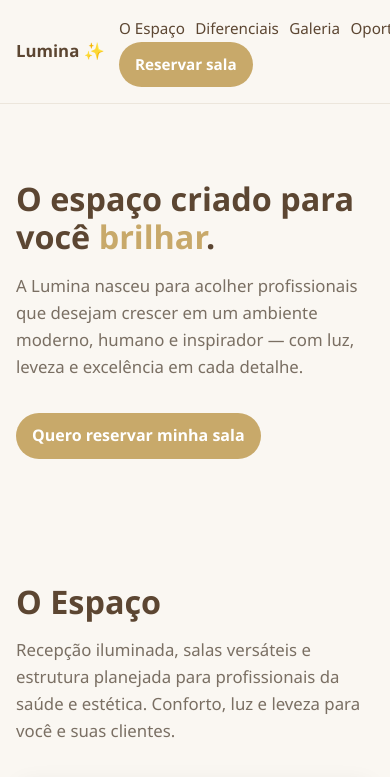
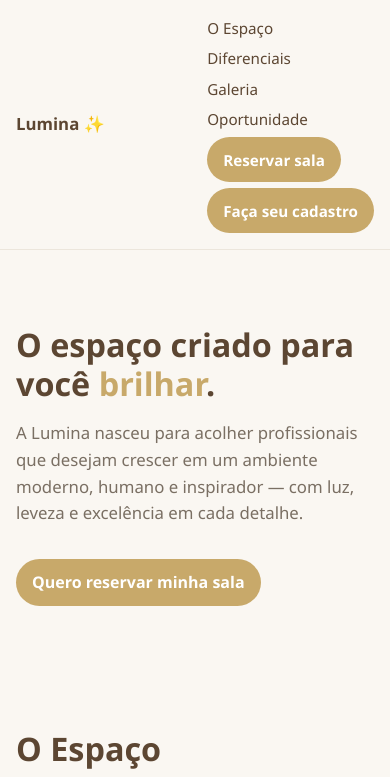
Before and after one commit to luminaesteticaebemestar-cyber/lumina-institucional, a plain HTML site: page index.html in a window 390 px wide. Shown: the top 777 px of the page. Drawn offline with Linux system fonts and the light colour scheme.

Commit message:
Update index.html

```diff
--- a/index.html
+++ b/index.html
@@ -1,5 +1,4 @@
 <!DOCTYPE html>
-
 <html lang="pt-BR">
 <head>
 <meta charset="utf-8"/>
@@ -23,7 +22,6 @@
     .gallery {display:grid;gap:14px;grid-template-columns:repeat(2,1fr);} .gallery img {width:100%;height:100%;object-fit:cover;border-radius:12px;border:1px solid var(--line);box-shadow:var(--shadow);} @media (max-width: 720px) { .gallery {grid-template-columns: 1fr;} }
     .lightbox {position:fixed;inset:0;background:rgba(0,0,0,.8);display:none;align-items:center;justify-content:center;padding:24px;z-index:100;}
     .lightbox img {max-width:92vw;max-height:92vh;border-radius:12px;box-shadow:0 10px 40px rgba(0,0,0,.4);} .lightbox.show {display:flex;} .lightbox .close {position:absolute;top:18px;right:22px;color:#fff;font-size:28px;cursor:pointer;}
-
 
     /* ====== MOBILE TUNE (até 820px) ====== */
     @media (max-width: 820px) {
@@ -51,32 +49,128 @@
       body{ padding-bottom:96px; }
     }
 
+    /* Alinhamento dos links e botões no menu (desktop e mobile) */
+    .menu-links{
+      display:flex;
+      flex-wrap:wrap;
+      gap:10px;
+      align-items:center;
+      justify-content:flex-end;
+    }
+    @media (max-width:600px){
+      .menu-links{ flex-direction:column; align-items:flex-start; gap:6px; }
+    }
+
+    /* (existente) estilos de CTA sticky – mantidos */
     #cta-sticky{ bottom:18px; left:50%; transform:translateX(-50%); }
     #cta-sticky .btn{ font-size:1.05rem; padding:.7rem 1.25rem; }
     #cta-sticky .close{ width:36px; height:36px; line-height:1; font-size:20px; }
 </style>
 </head>
 <body>
-<header><nav><div class="brand">Lumina ✨</div><div><a href="#espaco">O Espaço</a><a href="#diferenciais">Diferenciais</a><a href="#galeria">Galeria</a><a href="#oportunidade">Oportunidade</a><a class="btn primary" href="#contato">Reservar sala</a></div></nav></header>
-<section class="section hero"><div class="container"><h1 class="title">O espaço criado para você <span style="color: var(--accent)">brilhar</span>.</h1><p class="lead">A Lumina nasceu para acolher profissionais que desejam crescer em um ambiente moderno, humano e inspirador — com luz, leveza e excelência em cada detalhe.</p><a class="btn primary" href="#contato">Quero reservar minha sala</a></div></section>
-<section class="section" id="espaco"><div class="container"><h2 class="title">O Espaço</h2><p class="lead">Recepção iluminada, salas versáteis e estrutura planejada para profissionais da saúde e estética. Conforto, luz e leveza para você e suas clientes.</p>
+
+<header>
+  <nav>
+    <div class="brand">Lumina ✨</div>
+    <div class="menu-links">
+      <a href="#espaco">O Espaço</a>
+      <a href="#diferenciais">Diferenciais</a>
+      <a href="#galeria">Galeria</a>
+      <a href="#oportunidade">Oportunidade</a>
+      <a class="btn primary" href="#contato">Reservar sala</a>
+      <a class="btn primary" href="cadastro.html">Faça seu cadastro</a>
+    </div>
+  </nav>
+</header>
+
+<section class="section hero">
+  <div class="container">
+    <h1 class="title">O espaço criado para você <span style="color: var(--accent)">brilhar</span>.</h1>
+    <p class="lead">A Lumina nasceu para acolher profissionais que desejam crescer em um ambiente moderno, humano e inspirador — com luz, leveza e excelência em cada detalhe.</p>
+    <a class="btn primary" href="#contato">Quero reservar minha sala</a>
+  </div>
+</section>
+
+<section class="section" id="espaco">
+  <div class="container">
+    <h2 class="title">O Espaço</h2>
+    <p class="lead">Recepção iluminada, salas versáteis e estrutura planejada para profissionais da saúde e estética. Conforto, luz e leveza para você e suas clientes.</p>
     <div class="cards">
-<div class="card"><h3>Recepção elegante</h3><p>Ambiente acolhedor e sofisticado para receber seus clientes com charme.</p><img alt="Recepção Lumina" class="render" src="./images/render-recepcao.jpg"/></div>
-<div class="card"><h3>Salas versáteis</h3><p>Espaços flexíveis para diferentes especialidades: manicure, estética, sobrancelha/cílios, depilação, massoterapia e muito mais.</p><img alt="Salas Lumina" class="render" src="./images/render-sala.jpg"/></div>
-<div class="card"><h3>Acompanhamento com a arquiteta</h3><p>Você terá suporte direto da arquiteta responsável pela Lumina, garantindo que cada detalhe esteja em sintonia com a identidade e o propósito da clínica.</p><img alt="Arquiteta Lumina" class="render" src="./images/render-arquiteta.jpg"/></div>
-</div></div></section>
-<section class="section" id="diferenciais"><div class="container"><h2 class="title">Diferenciais</h2><p class="lead">Mais do que salas, a Lumina é uma comunidade que acredita no poder do cuidado, da estética e da transformação humana.</p>
-<div class="cards"><div class="card"><h3>Estética minimalista</h3><p>Design leve, elegante e atemporal que valoriza a experiência.</p></div><div class="card"><h3>Ambiente de confiança</h3><p>Relações transparentes e respeito ao seu estilo de trabalho.</p></div><div class="card"><h3>Crescimento</h3><p>Estrutura e marca para potencializar o seu atendimento e fidelização.</p></div></div></div></section>
-<section class="section" id="galeria"><div class="container"><h2 class="title">Galeria de Ambientes</h2><p class="lead">Cada espaço da Lumina foi pensado para acolher com luz, conforto e sofisticação. Veja alguns detalhes do projeto.</p><div class="gallery"><a class="g-item" href="./images/gallery-1.jpg"><img alt="Galeria Lumina 1" decoding="async" loading="lazy" src="./images/gallery-1.jpg"/></a><a class="g-item" href="./images/gallery-2.jpg"><img alt="Galeria Lumina 2" decoding="async" loading="lazy" src="./images/gallery-2.jpg"/></a><a class="g-item" href="./images/gallery-3.jpg"><img alt="Galeria Lumina 3" decoding="async" loading="lazy" src="./images/gallery-3.jpg"/></a><a class="g-item" href="./images/gallery-4.jpg"><img alt="Galeria Lumina 4" decoding="async" loading="lazy" src="./images/gallery-4.jpg"/></a></div></div></section>
-<section class="section" id="oportunidade"><div class="container"><h2 class="title">Oportunidade</h2><p class="lead">Trabalhar na Lumina é transformar vidas — começando pela sua. Aqui, você encontra estrutura, pertencimento e o acompanhamento próximo da arquiteta da Lumina, garantindo harmonia e excelência no seu espaço. As primeiras reservas contam com condições especiais de pré-lançamento.</p><div class="banner"><p><strong>Pré-lançamento Lumina:</strong> condições especiais para as primeiras reservas. Garanta já a sua!</p><a class="btn primary" href="#contato">Reservar minha sala</a></div></div></section>
-<section class="section" id="contato"><div class="container" style="text-align:center;"><h2 class="title">Pronta para brilhar com a Lumina?</h2><p class="lead">Mande uma mensagem e garanta prioridade no pré-lançamento.</p><a class="btn primary" href="https://wa.me/5531987590587" target="_blank">WhatsApp</a><a class="btn" href="mailto:mobeaarquitetura@gmail.com" style="margin-left:1rem;">E-mail</a></div></section>
-<footer><p>© <span id="year"></span> Lumina — Clínica de saúde e bem-estar.</p></footer>
+      <div class="card">
+        <h3>Recepção elegante</h3>
+        <p>Ambiente acolhedor e sofisticado para receber seus clientes com charme.</p>
+        <img alt="Recepção Lumina" class="render" src="./images/render-recepcao.jpg"/>
+      </div>
+      <div class="card">
+        <h3>Salas versáteis</h3>
+        <p>Espaços flexíveis para diferentes especialidades: manicure, estética, sobrancelha/cílios, depilação, massoterapia e muito mais.</p>
+        <img alt="Salas Lumina" class="render" src="./images/render-sala.jpg"/>
+      </div>
+      <div class="card">
+        <h3>Acompanhamento com a arquiteta</h3>
+        <p>Você terá suporte direto da arquiteta responsável pela Lumina, garantindo que cada detalhe esteja em sintonia com a identidade e o propósito da clínica.</p>
+        <img alt="Arquiteta Lumina" class="render" src="./images/render-arquiteta.jpg"/>
+      </div>
+    </div>
+  </div>
+</section>
+
+<section class="section" id="diferenciais">
+  <div class="container">
+    <h2 class="title">Diferenciais</h2>
+    <p class="lead">Mais do que salas, a Lumina é uma comunidade que acredita no poder do cuidado, da estética e da transformação humana.</p>
+    <div class="cards">
+      <div class="card"><h3>Estética minimalista</h3><p>Design leve, elegante e atemporal que valoriza a experiência.</p></div>
+      <div class="card"><h3>Ambiente de confiança</h3><p>Relações transparentes e respeito ao seu estilo de trabalho.</p></div>
+      <div class="card"><h3>Crescimento</h3><p>Estrutura e marca para potencializar o seu atendimento e fidelização.</p></div>
+    </div>
+  </div>
+</section>
+
+<section class="section" id="galeria">
+  <div class="container">
+    <h2 class="title">Galeria de Ambientes</h2>
+    <p class="lead">Cada espaço da Lumina foi pensado para acolher com luz, conforto e sofisticação. Veja alguns detalhes do projeto.</p>
+    <div class="gallery">
+      <a class="g-item" href="./images/gallery-1.jpg"><img alt="Galeria Lumina 1" decoding="async" loading="lazy" src="./images/gallery-1.jpg"/></a>
+      <a class="g-item" href="./images/gallery-2.jpg"><img alt="Galeria Lumina 2" decoding="async" loading="lazy" src="./images/gallery-2.jpg"/></a>
+      <a class="g-item" href="./images/gallery-3.jpg"><img alt="Galeria Lumina 3" decoding="async" loading="lazy" src="./images/gallery-3.jpg"/></a>
+      <a class="g-item" href="./images/gallery-4.jpg"><img alt="Galeria Lumina 4" decoding="async" loading="lazy" src="./images/gallery-4.jpg"/></a>
+    </div>
+  </div>
+</section>
+
+<section class="section" id="oportunidade">
+  <div class="container">
+    <h2 class="title">Oportunidade</h2>
+    <p class="lead">Trabalhar na Lumina é transformar vidas — começando pela sua. Aqui, você encontra estrutura, pertencimento e o acompanhamento próximo da arquiteta da Lumina, garantindo harmonia e excelência no seu espaço. As primeiras reservas contam com condições especiais de pré-lançamento.</p>
+    <div class="banner">
+      <p><strong>Pré-lançamento Lumina:</strong> condições especiais para as primeiras reservas. Garanta já a sua!</p>
+      <a class="btn primary" href="#contato">Reservar minha sala</a>
+    </div>
+  </div>
+</section>
+
+<section class="section" id="contato">
+  <div class="container" style="text-align:center;">
+    <h2 class="title">Pronta para brilhar com a Lumina?</h2>
+    <p class="lead">Mande uma mensagem e garanta prioridade no pré-lançamento.</p>
+    <a class="btn primary" href="https://wa.me/5531987590587" target="_blank">WhatsApp</a>
+    <a class="btn" href="mailto:mobeaarquitetura@gmail.com" style="margin-left:1rem;">E-mail</a>
+  </div>
+</section>
+
+<footer>
+  <p>© <span id="year"></span> Lumina — Clínica de saúde e bem-estar.</p>
+</footer>
+
 <div class="lightbox" id="lightbox"><span class="close" id="lbClose">×</span><img alt="" id="lbImg"/></div>
+
 <script>
   document.getElementById('year').textContent = new Date().getFullYear();
   const lb = document.getElementById('lightbox'); const lbImg = document.getElementById('lbImg'); const lbClose = document.getElementById('lbClose');
-    document.querySelectorAll('.gallery .g-item').forEach(a => {{ a.addEventListener('click', e => {{ e.preventDefault(); lbImg.src = a.href; lb.classList.add('show'); }}); }});
-    lb.addEventListener('click', e => {{ if(e.target===lb || e.target===lbClose) lb.classList.remove('show'); }});
+  document.querySelectorAll('.gallery .g-item').forEach(a => { a.addEventListener('click', e => { e.preventDefault(); lbImg.src = a.href; lb.classList.add('show'); }); });
+  lb.addEventListener('click', e => { if(e.target===lb || e.target===lbClose) lb.classList.remove('show'); });
 </script>
 </body>
 </html>
```
Lines whose indentation alone changed are shown as unchanged.
